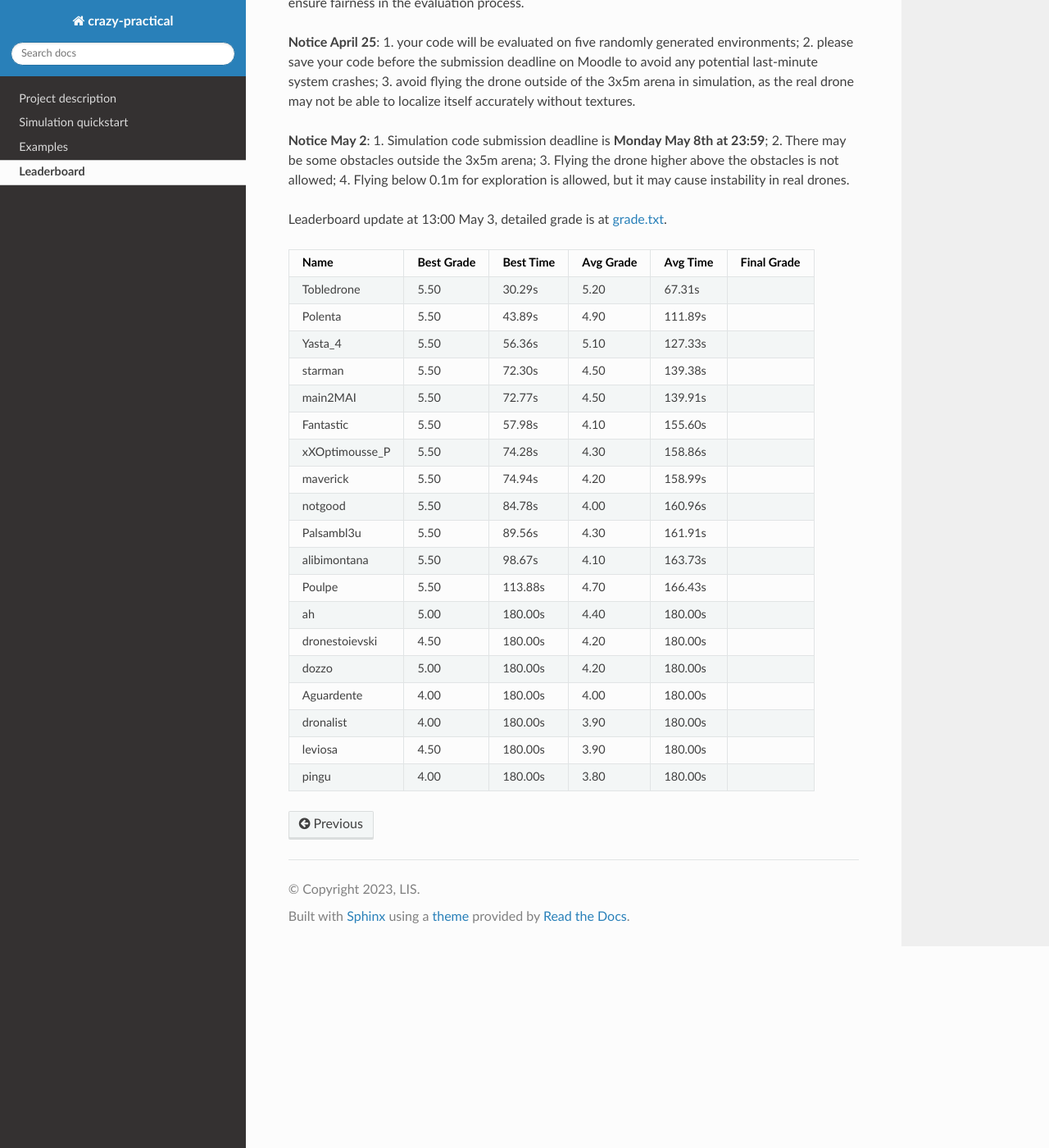
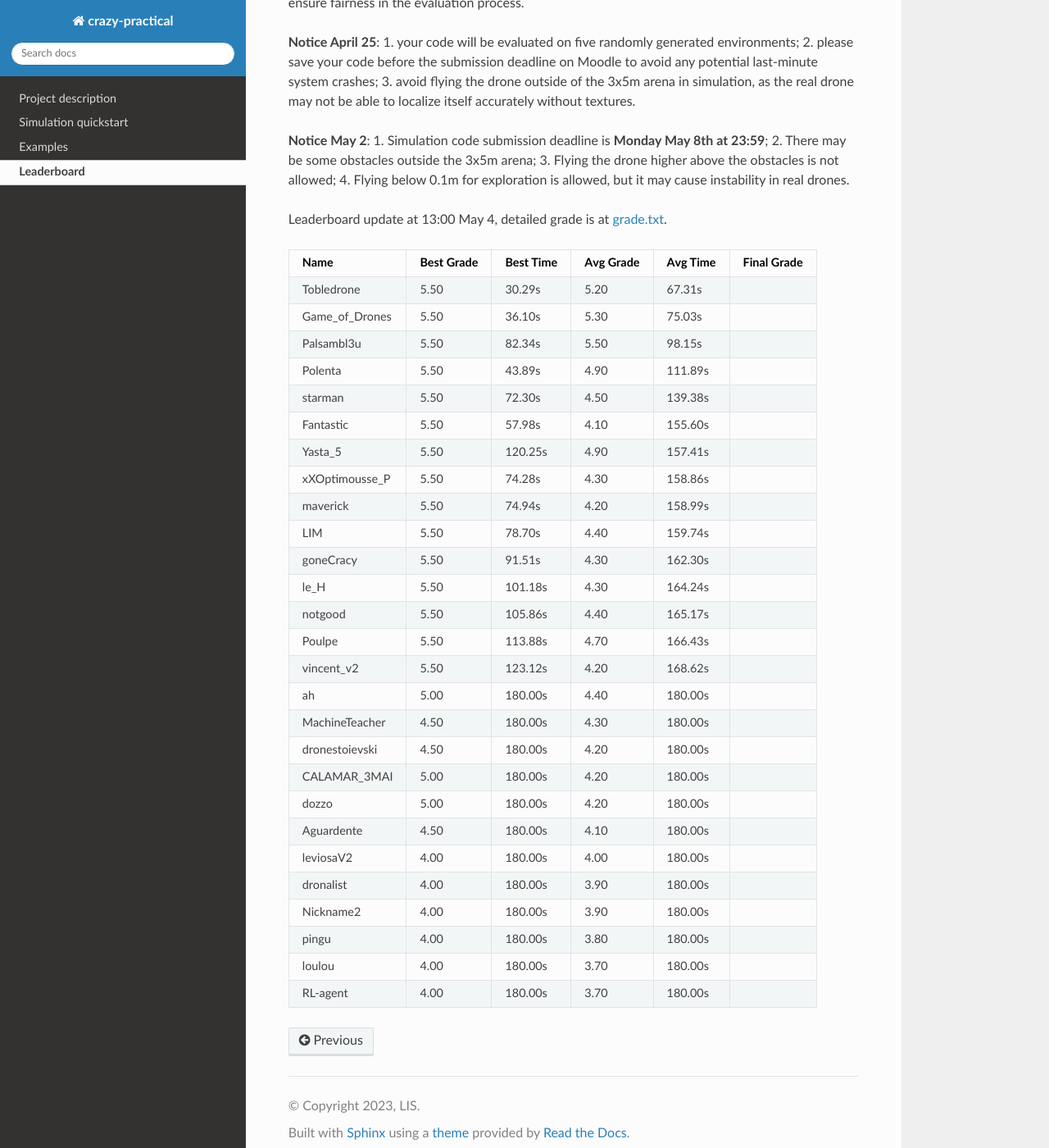
Before and after one commit to Ben-Jarvis/TEMP-crazy-tutorials-2024, a Sphinx documentation site: the page built from docs/leaderboard.rst, in a window 1280 px wide and 1400 px high, scrolled down 336 px. Shown: the whole window at 82% size. Built offline with Sphinx 7.4.7 and the Read the Docs theme 2.0.0, drawn with Linux system fonts in a browser that asks for light colours.

Commit message:
leaderboard may4

```diff
--- a/docs/leaderboard.rst
+++ b/docs/leaderboard.rst
@@ -11,28 +11,36 @@ Please ensure that the zip file you submit contains all files in the controllers
 
 **Notice May 2**: 1. Simulation code submission deadline is **Monday May 8th at 23:59**; 2. There may be some obstacles outside the 3x5m arena; 3. Flying the drone higher above the obstacles is not allowed; 4. Flying below 0.1m for exploration is allowed, but it may cause instability in real drones.
 
-Leaderboard update at 13:00 May 3, detailed grade is at `grade.txt <https://github.com/dronecourse-epfl/crazy-practical-tutorial/blob/main/docs/grade.txt>`_.
+Leaderboard update at 13:00 May 4, detailed grade is at `grade.txt <https://github.com/dronecourse-epfl/crazy-practical-tutorial/blob/main/docs/grade.txt>`_.
 
 ============== ========== ========= ========= ======== ===========
 Name           Best Grade Best Time Avg Grade Avg Time Final Grade
 ============== ========== ========= ========= ======== ===========
 Tobledrone     5.50       30.29s    5.20      67.31s
+Game_of_Drones 5.50       36.10s    5.30      75.03s
+Palsambl3u     5.50       82.34s    5.50      98.15s
 Polenta        5.50       43.89s    4.90      111.89s
-Yasta_4        5.50       56.36s    5.10      127.33s
 starman        5.50       72.30s    4.50      139.38s
-main2MAI       5.50       72.77s    4.50      139.91s
 Fantastic      5.50       57.98s    4.10      155.60s
+Yasta_5        5.50       120.25s   4.90      157.41s
 xXOptimousse_P 5.50       74.28s    4.30      158.86s
 maverick       5.50       74.94s    4.20      158.99s
-notgood        5.50       84.78s    4.00      160.96s
-Palsambl3u     5.50       89.56s    4.30      161.91s
-alibimontana   5.50       98.67s    4.10      163.73s
+LIM            5.50       78.70s    4.40      159.74s
+goneCracy      5.50       91.51s    4.30      162.30s
+le_H           5.50       101.18s   4.30      164.24s
+notgood        5.50       105.86s   4.40      165.17s
 Poulpe         5.50       113.88s   4.70      166.43s
+vincent_v2     5.50       123.12s   4.20      168.62s
 ah             5.00       180.00s   4.40      180.00s
+MachineTeacher 4.50       180.00s   4.30      180.00s
 dronestoievski 4.50       180.00s   4.20      180.00s
+CALAMAR_3MAI   5.00       180.00s   4.20      180.00s
 dozzo          5.00       180.00s   4.20      180.00s
-Aguardente     4.00       180.00s   4.00      180.00s
+Aguardente     4.50       180.00s   4.10      180.00s
+leviosaV2      4.00       180.00s   4.00      180.00s
 dronalist      4.00       180.00s   3.90      180.00s
-leviosa        4.50       180.00s   3.90      180.00s
+Nickname2      4.00       180.00s   3.90      180.00s
 pingu          4.00       180.00s   3.80      180.00s
+loulou         4.00       180.00s   3.70      180.00s
+RL-agent       4.00       180.00s   3.70      180.00s
 ============== ========== ========= ========= ======== ===========
```
Also changed, not shown: docs/grade.txt (+83 -27 lines).
